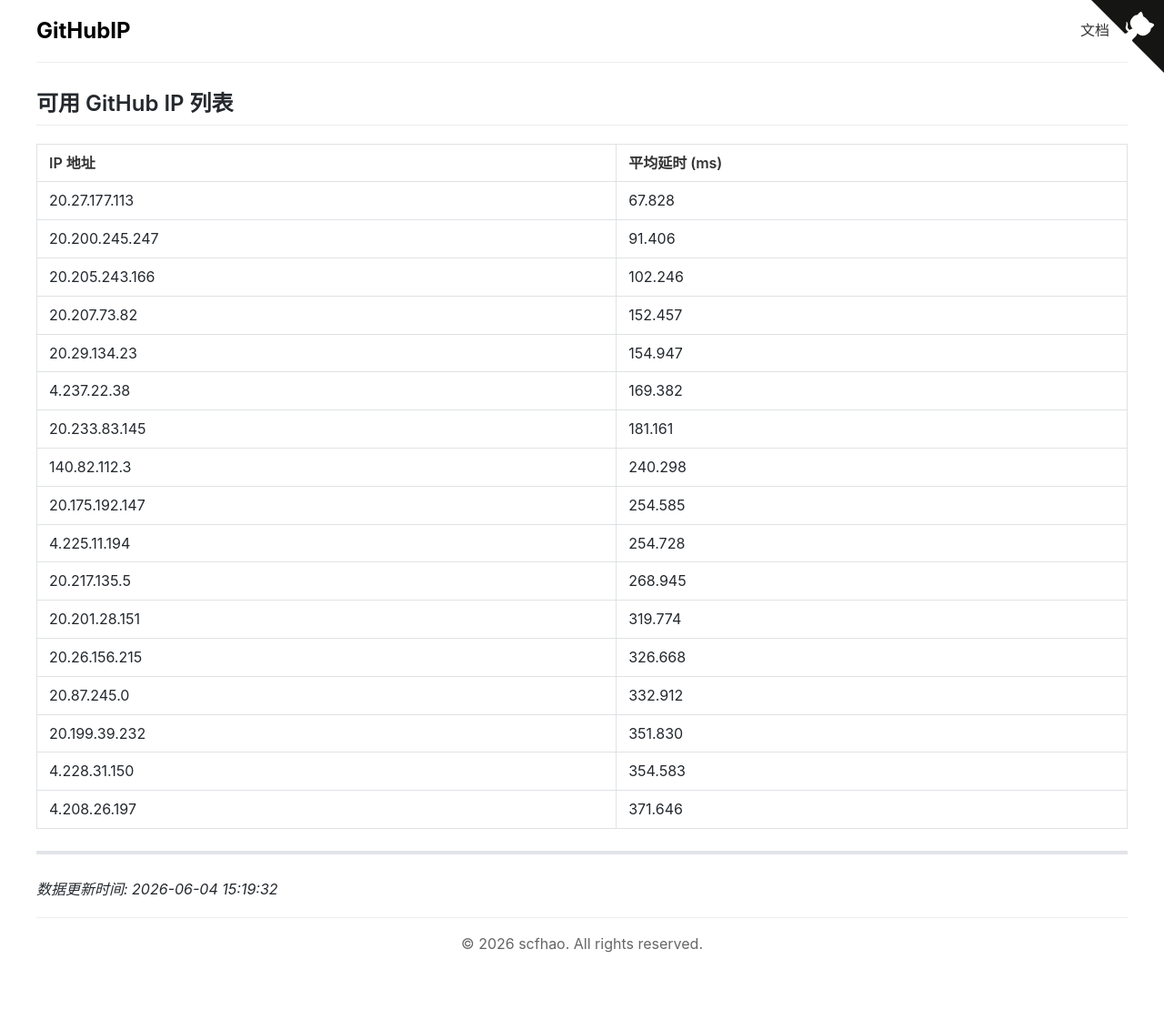
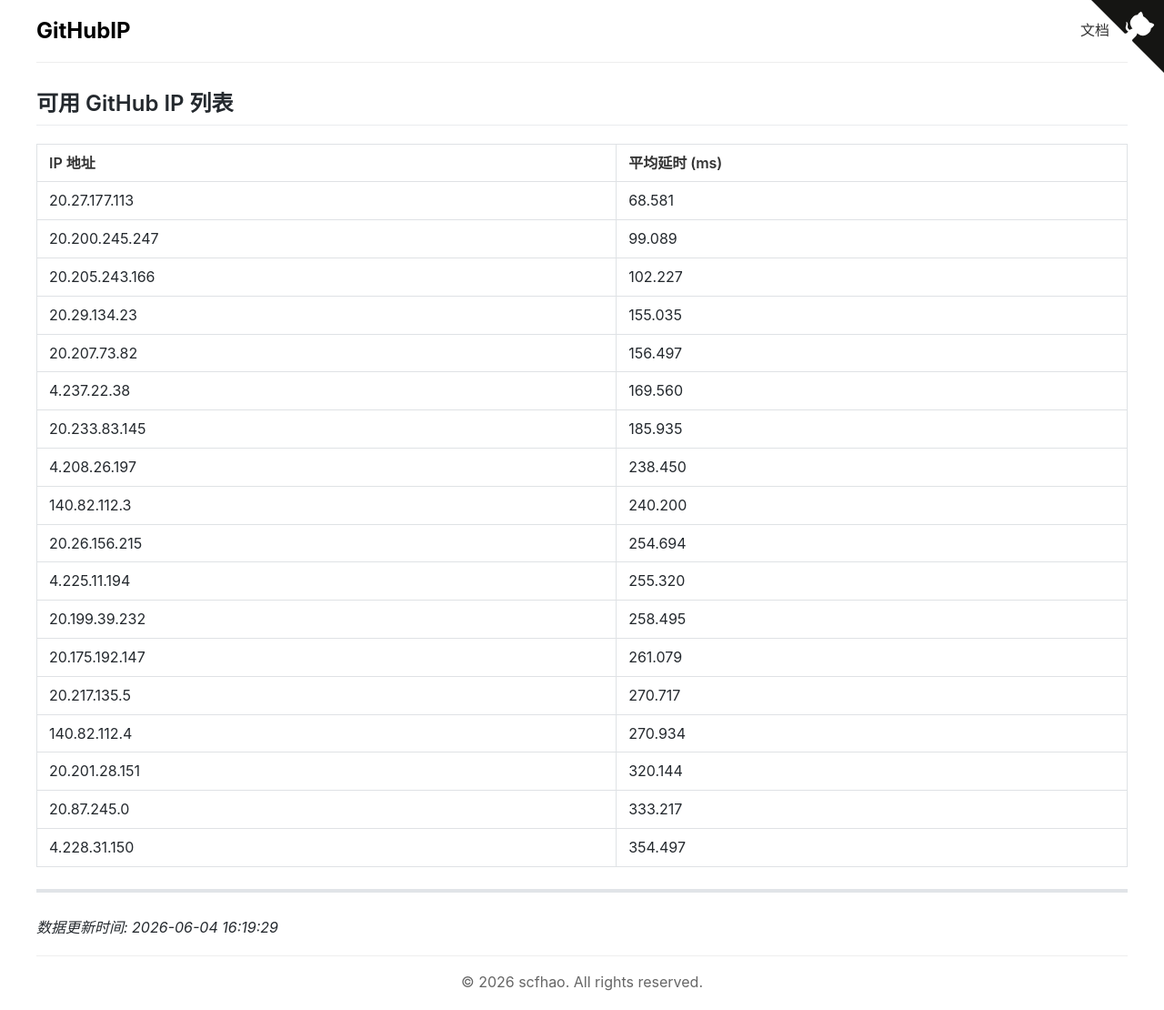
Before and after one commit to scfhao/GitHubIP, a Jekyll site: the page built from index.md, in a window 1280 px wide. Shown: the whole page at 91% size. Built offline with Jekyll 4.4.1, drawn with Linux system fonts in a browser that asks for light colours; before the commit the page ends 1068 px from its top, so only the background shows below that.

Commit message:
自动脚本执行 - 2026-06-04 16:19:29

```diff
--- a/index.md
+++ b/index.md
@@ -1,31 +1,32 @@
 ---
 layout: home
 title: GitHub IP 列表
-date: 2026-06-04 15:19:32
+date: 2026-06-04 16:19:29
 ---
 
 ## 可用 GitHub IP 列表
 
 | IP 地址 | 平均延时 (ms) |
 |---------|--------------|
-| 20.27.177.113 | 67.828 |
-| 20.200.245.247 | 91.406 |
-| 20.205.243.166 | 102.246 |
-| 20.207.73.82 | 152.457 |
-| 20.29.134.23 | 154.947 |
-| 4.237.22.38 | 169.382 |
-| 20.233.83.145 | 181.161 |
-| 140.82.112.3 | 240.298 |
-| 20.175.192.147 | 254.585 |
-| 4.225.11.194 | 254.728 |
-| 20.217.135.5 | 268.945 |
-| 20.201.28.151 | 319.774 |
-| 20.26.156.215 | 326.668 |
-| 20.87.245.0 | 332.912 |
-| 20.199.39.232 | 351.830 |
-| 4.228.31.150 | 354.583 |
-| 4.208.26.197 | 371.646 |
+| 20.27.177.113 | 68.581 |
+| 20.200.245.247 | 99.089 |
+| 20.205.243.166 | 102.227 |
+| 20.29.134.23 | 155.035 |
+| 20.207.73.82 | 156.497 |
+| 4.237.22.38 | 169.560 |
+| 20.233.83.145 | 185.935 |
+| 4.208.26.197 | 238.450 |
+| 140.82.112.3 | 240.200 |
+| 20.26.156.215 | 254.694 |
+| 4.225.11.194 | 255.320 |
+| 20.199.39.232 | 258.495 |
+| 20.175.192.147 | 261.079 |
+| 20.217.135.5 | 270.717 |
+| 140.82.112.4 | 270.934 |
+| 20.201.28.151 | 320.144 |
+| 20.87.245.0 | 333.217 |
+| 4.228.31.150 | 354.497 |
 
 ---
 
-*数据更新时间: 2026-06-04 15:19:32*
+*数据更新时间: 2026-06-04 16:19:29*
```
